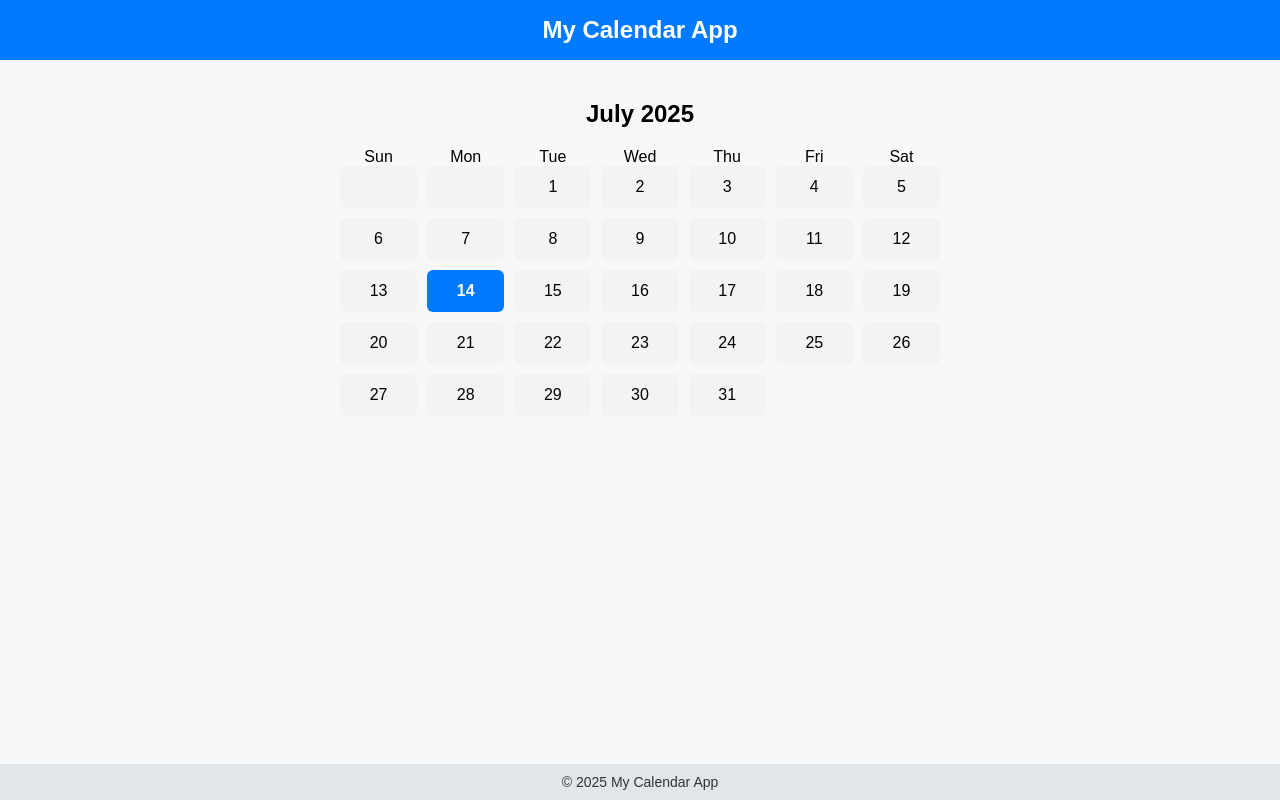
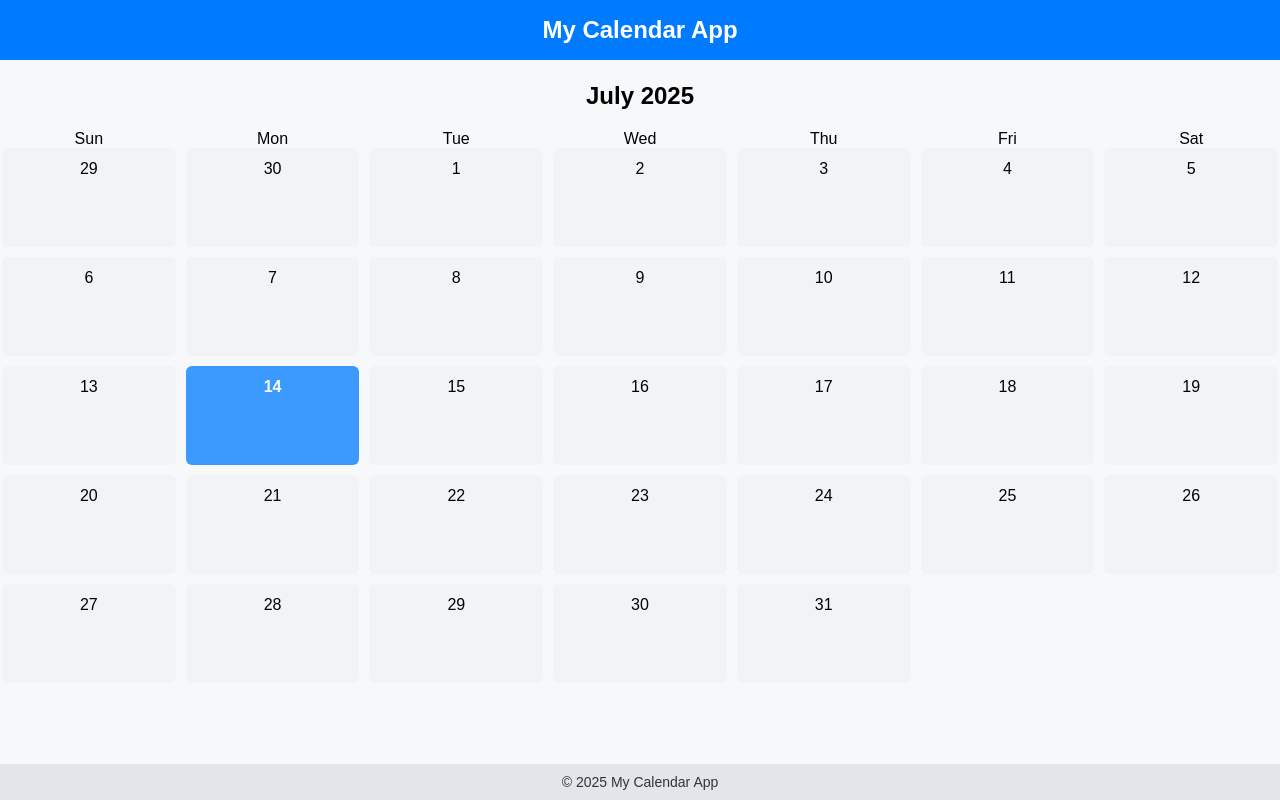
Before and after one commit to MohamadG004/Calendar, a React (Vite) app in the folder Calendar/: page / in a window 1280 px wide. Built offline with nearby package versions, Linux system fonts and the light colour scheme.

Commit message:
Fixed basic calendar look aswell as fixed some day features.

```diff
--- a/Calendar/src/App.css
+++ b/Calendar/src/App.css
@@ -23,11 +23,12 @@ footer {
 }
 
 main {
-  padding: 20px;
+  padding: 2px;
 }
 
 .calendar {
-  max-width: 600px;
+  max-width: 1500px;
+  max-height: 600px;
   margin: 0 auto;
 }
 
@@ -36,8 +37,7 @@ main {
   margin-bottom: 20px;
 }
 
-.weekdays,
-.days {
+.days, .weekdays {
   display: grid;
   grid-template-columns: repeat(7, 1fr);
   gap: 10px;
@@ -48,10 +48,19 @@ main {
   background-color: #f1f3f5;
   padding: 12px;
   border-radius: 6px;
+  min-height: 75px;
 }
 
 .today {
-  background-color: #007bff;
+  background-color: #3c9aff;
   color: white;
   font-weight: bold;
 }
+
+html, body, #root {
+  height: 100%;
+  margin: 0;
+  padding: 0;
+  display: flex;
+  flex-direction: column;
+}
--- a/Calendar/src/App.jsx
+++ b/Calendar/src/App.jsx
@@ -1,17 +1,19 @@
-import React from "react";
-import Header from "./components/Header";
-import Footer from "./components/Footer";
-import Calendar from "./components/Calendar";
+import React from 'react';
+import Header from './components/Header';
+import Footer from './components/Footer';
+import Calendar from './components/Calendar';
 import './App.css';
 
-const App = () => (
-  <div className="flex flex-col min-h-screen">
+const App = () => {
+  return (
+    <div className="app-container" style={{ flex: 1, display: 'flex', flexDirection: 'column' }}>
       <Header />
-    <main className="flex-grow">
+      <main style={{ flex: 1 }}>
         <Calendar />
       </main>
       <Footer />
     </div>
   );
+};
 
 export default App;
--- a/Calendar/src/components/Calendar.jsx
+++ b/Calendar/src/components/Calendar.jsx
@@ -4,17 +4,28 @@ import dayjs from "dayjs";
 const Calendar = () => {
   const today = dayjs();
   const startOfMonth = today.startOf("month");
-  const endOfMonth = today.endOf("month");
+  const daysInMonth = today.daysInMonth();
+  const startDay = startOfMonth.day(); // 0 = Sunday, 6 = Saturday
 
-  const startDay = startOfMonth.day(); // 0 = Sunday
-  const daysInMonth = today.daysInMonth();
+  const previousMonth = today.subtract(1, "month");
+  const daysInPrevMonth = previousMonth.daysInMonth();
 
   const days = [];
-  for (let i = 0; i < startDay; i++) {
-    days.push(null); // Blank spaces before month starts
+
+  // Add last days from previous month
+  for (let i = startDay - 1; i >= 0; i--) {
+    days.push({
+      day: daysInPrevMonth - i,
+      isCurrentMonth: false,
+    });
   }
+
+  // Add days of current month
   for (let i = 1; i <= daysInMonth; i++) {
-    days.push(i);
+    days.push({
+      day: i,
+      isCurrentMonth: true,
+    });
   }
 
   return (
@@ -26,14 +37,22 @@ const Calendar = () => {
         ))}
       </div>
       <div className="days">
-            {days.map((day, idx) => (
+        {days.map((dayObj, idx) => {
+          const { day, isCurrentMonth } = dayObj;
+          const isToday = isCurrentMonth && day === today.date();
+
+          return (
             <div
               key={idx}
-                    className={`day-box ${day === today.date() ? "today" : ""}`}
+              className={`day-box
+                ${isToday ? "today" : ""}
+                ${!isCurrentMonth ? "text-gray-400" : ""}
+              `}
             >
-                {day || ""}
+              {day}
             </div>
-            ))}
+          );
+        })}
       </div>
     </div>
   );
```
Lines whose indentation alone changed are shown as unchanged.
